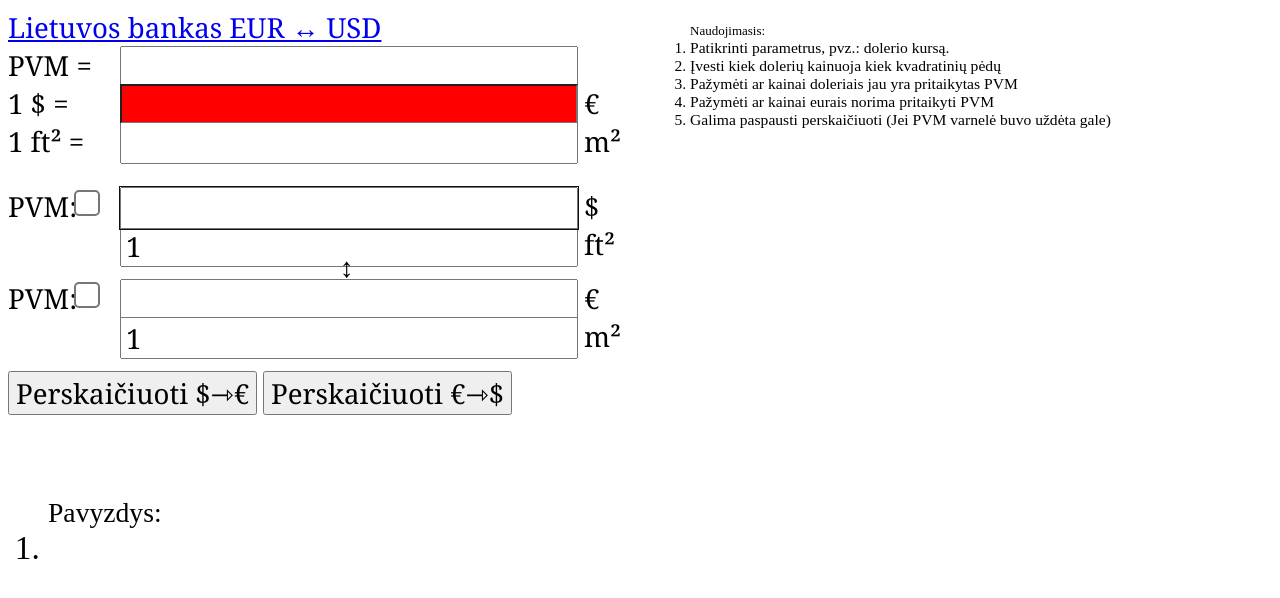
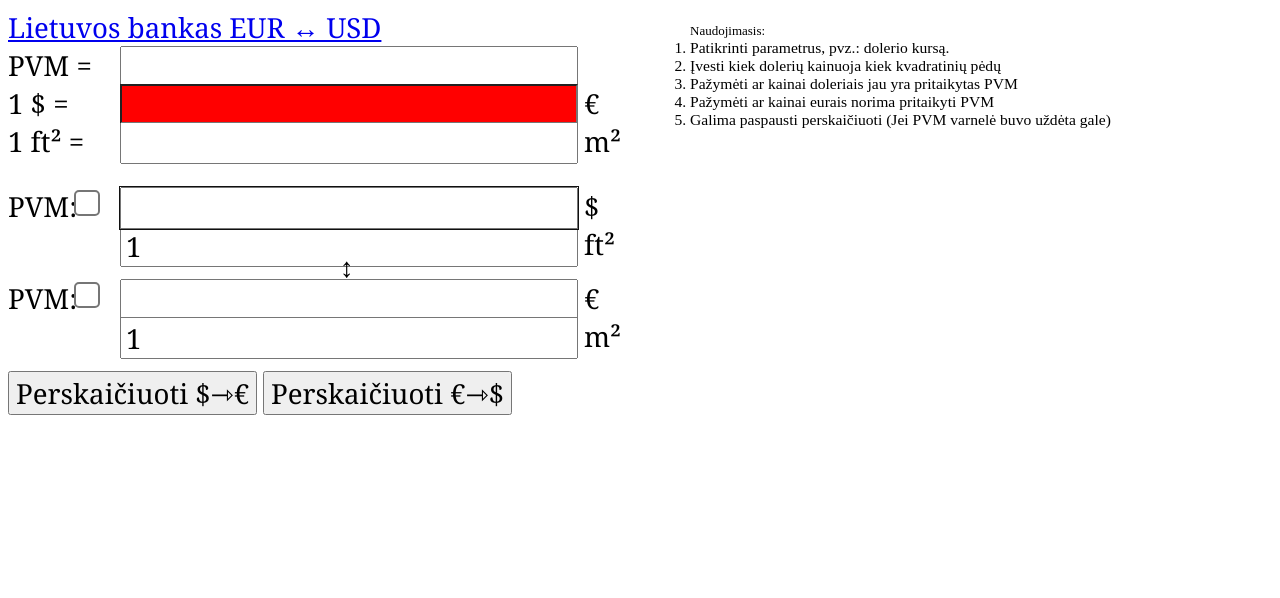
Before and after one commit to Up05/Up05.github.io, a plain HTML site: page eurai-kvadratu/index.html in a window 1280 px wide. Drawn offline with Linux system fonts and the light colour scheme; no server answers; a script that the page names is missing.

```diff
--- a/eurai-kvadratu/index.html
+++ b/eurai-kvadratu/index.html
@@ -118,9 +118,8 @@
         <li> Galima paspausti perskaičiuoti (Jei PVM varnelė buvo uždėta gale)</li>
     </ol>
 
-    <ol id="pavyzdys">
-        Pavyzdys:
-        <li> </li>
+    <ol hidden id="pavyzdys">
+        Pavyzdys: (NEBAIGTA)
 
     </ol>
 
```
